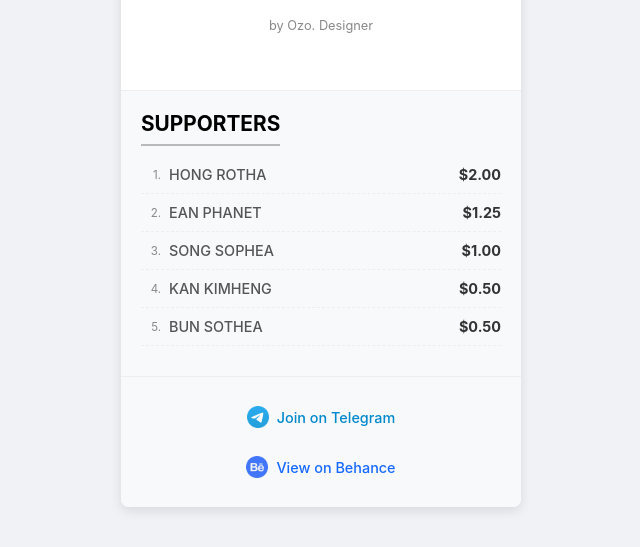
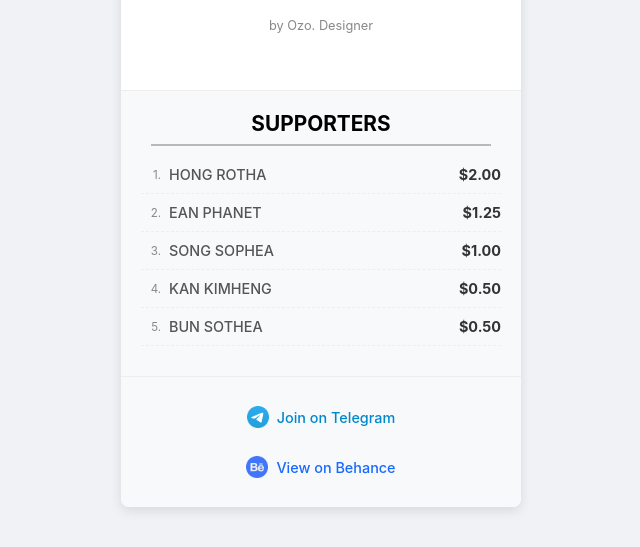
Before and after one commit to 0zodesigner/donate, a plain HTML site: page index.html in a window 1280 px wide. Shown: the part 862-1409 px from the top of the page, without its empty margins (319-959 px from the left). Drawn offline with Linux system fonts and the light colour scheme; no server answers.

Commit message:
Update style.css

```diff
--- a/style.css
+++ b/style.css
@@ -217,7 +217,7 @@
         .donations-list-section.animate-in { animation: fadeSlideUp var(--transition-duration-page-load) ease-out forwards; opacity: 1; transform: translateY(0); transition: none; }
         .donations-list-title {
             font-size: 1.3em; font-weight: bold; color: var(--text-black); margin: 0 auto 10px auto; padding-bottom: 8px;
-            border-bottom: 2px solid var(--border-color-title-underline); display: inline-block; width: auto;
+            border-bottom: 2px solid var(--border-color-title-underline);  width: auto;
             max-width: calc(100% - 20px); text-align: center;
         }
         .donors-list {
```
